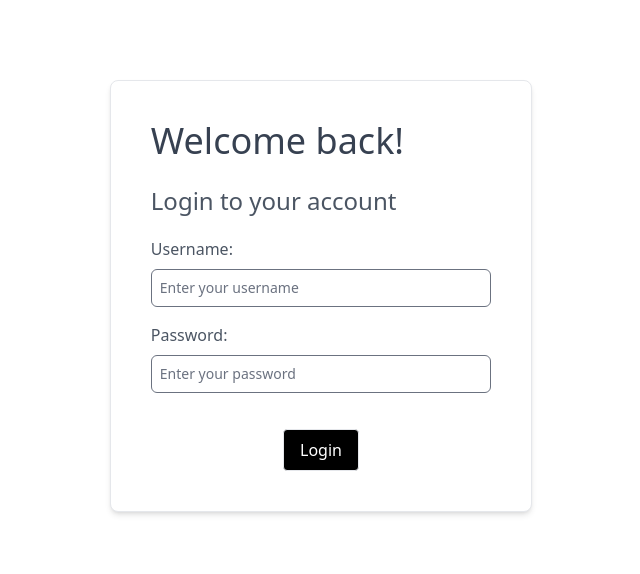
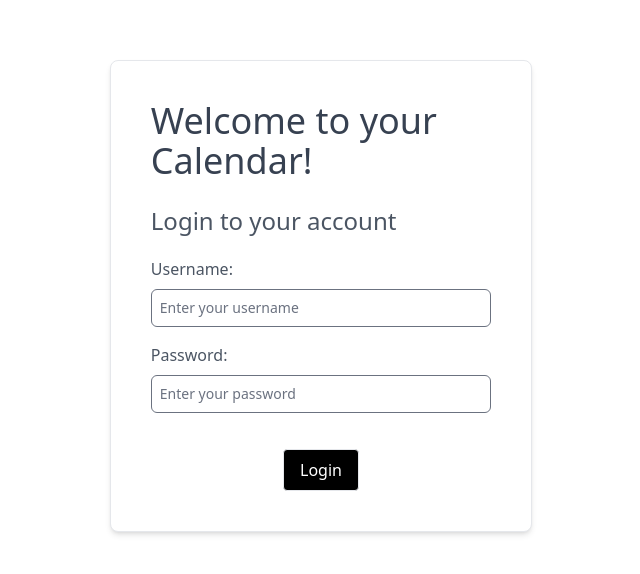
Before and after one commit to anhhtthu/calendar-app, a React (Create React App) app in the folder client/: page /login in a window 1280 px wide. Shown: the part 104-678 px from the top of the page, without its empty margins (319-959 px from the left). Built offline with nearby package versions, Linux system fonts and the light colour scheme.

Commit message:
refactor login form

```diff
--- a/client/src/pages/Login.jsx
+++ b/client/src/pages/Login.jsx
@@ -48,7 +48,9 @@ export default function Login() {
         onSubmit={handleLogin}
       >
         <div>
-          <p className="text-gray-700 text-4xl mb-6">Welcome back!</p>
+          <p className="text-gray-700 text-4xl mb-6">
+            Welcome to your Calendar!
+          </p>
           <h1 className="text-gray-600 text-2xl mb-5">Login to your account</h1>
         </div>
 
```
Also changed, not shown: 1 other file (tests, documents, lock files or other folders).
